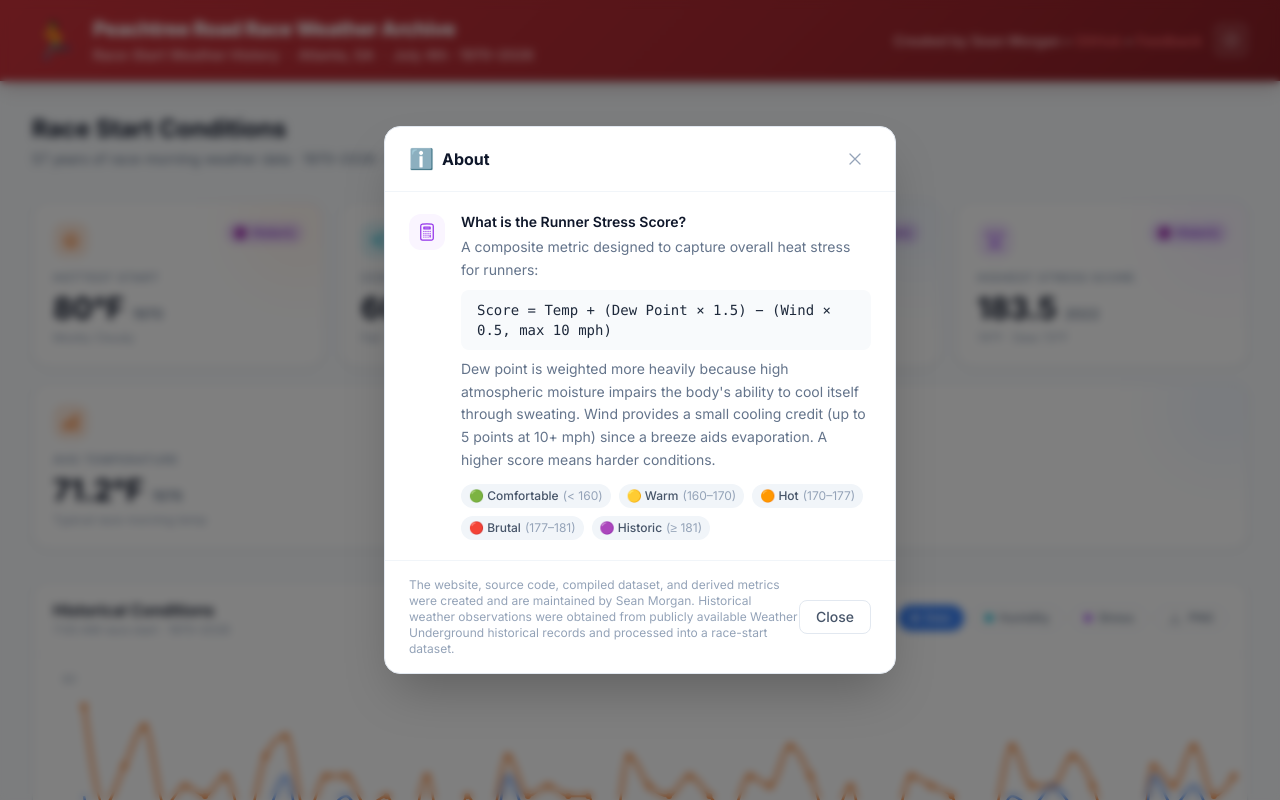
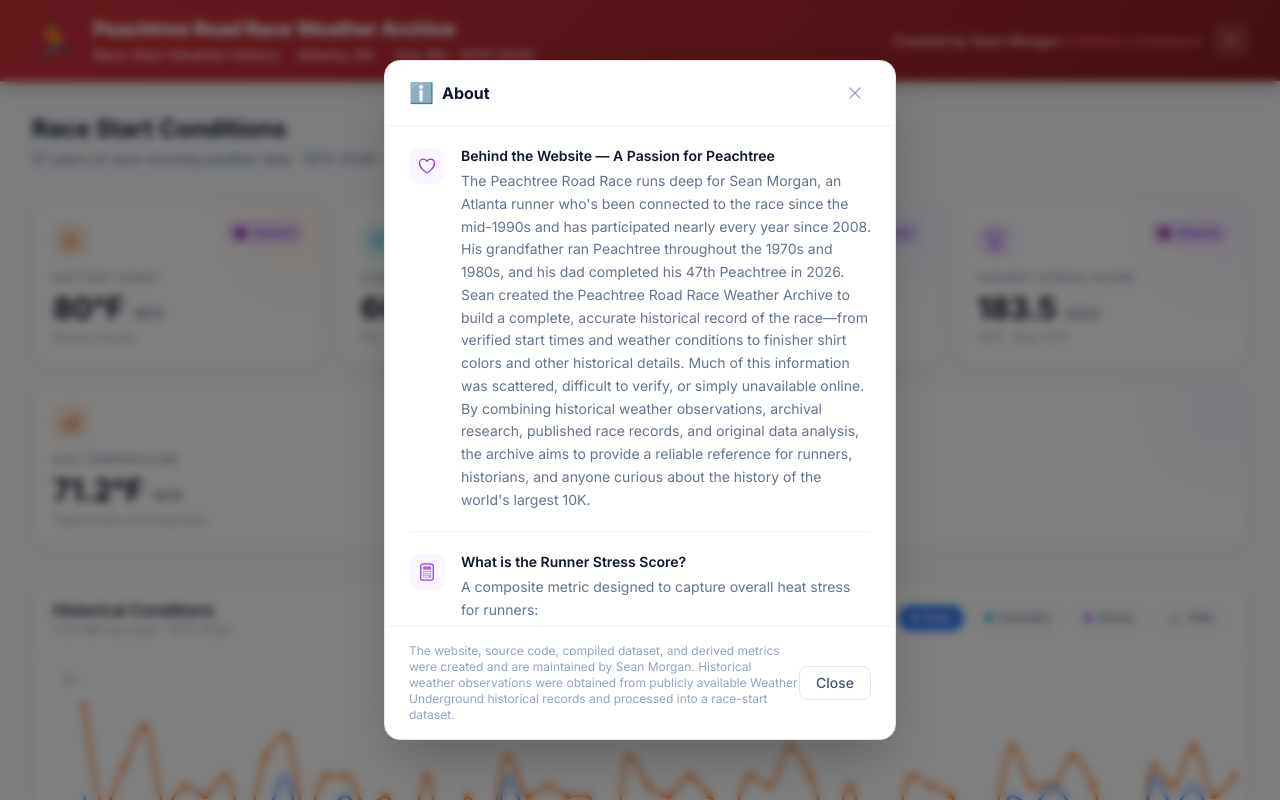
Before and after one commit to seanmorgan/peachtree-ui, a React (Vite) app: page / in a window 1280 px wide. Both pictures are taken after a click on the button "About this dashboard". Shown: the top 800 px of the page. Built offline with nearby package versions, Linux system fonts and the light colour scheme.

Commit message:
add start time details

```diff
--- a/src/components/InfoModal.tsx
+++ b/src/components/InfoModal.tsx
@@ -1,5 +1,5 @@
 import { motion, AnimatePresence } from 'framer-motion'
-import { XMarkIcon, CalculatorIcon } from '@heroicons/react/24/outline'
+import { XMarkIcon, CalculatorIcon, HeartIcon } from '@heroicons/react/24/outline'
 
 interface Props {
   open: boolean
@@ -63,7 +63,24 @@
 
               {/* Body — scrollable */}
               <div className="flex-1 overflow-y-auto overscroll-contain divide-y divide-slate-100 px-5 sm:px-6">
-                {/* Section 3 – Stress Score */}
+                {/* Section 1 – About */}
+                <div className="py-4 sm:py-5 flex gap-3 sm:gap-4">
+                  <div className="mt-0.5 flex-shrink-0 flex h-9 w-9 items-center justify-center rounded-xl bg-purple-50 text-purple-600">
+                    <HeartIcon className="h-5 w-5" />
+                  </div>
+                  <div>
+                    <h3 className="text-sm font-semibold text-slate-900 mb-1">
+                      Behind the Website — A Passion for Peachtree
+                    </h3>
+                    <p className="text-sm text-slate-500 leading-relaxed">
+                      The Peachtree Road Race runs deep for Sean Morgan, an Atlanta runner who's been connected to the race since the mid-1990s and has participated nearly every year since 2008. His grandfather ran Peachtree throughout the 1970s and 1980s, and his dad completed his 47th Peachtree in 2026.
+
+                      Sean created the Peachtree Road Race Weather Archive to build a complete, accurate historical record of the race—from verified start times and weather conditions to finisher shirt colors and other historical details. Much of this information was scattered, difficult to verify, or simply unavailable online. By combining historical weather observations, archival research, published race records, and original data analysis, the archive aims to provide a reliable reference for runners, historians, and anyone curious about the history of the world's largest 10K.
+
+                    </p>
+                  </div>
+                </div>
+                {/* Section 2 – Stress Score */}
                 <div className="py-4 sm:py-5 flex gap-3 sm:gap-4">
                   <div className="mt-0.5 flex-shrink-0 flex h-9 w-9 items-center justify-center rounded-xl bg-purple-50 text-purple-600">
                     <CalculatorIcon className="h-5 w-5" />
--- a/src/components/YearDetails.tsx
+++ b/src/components/YearDetails.tsx
@@ -134,8 +134,8 @@
                 <p className="font-medium text-slate-700">{record.time}</p>
               </div>
               <div>
-                <p className="text-xs text-slate-400">Pressure</p>
-                <p className="font-medium text-slate-700">{record.pressureIn} in</p>
+                <p className="text-xs text-slate-400">Start Time</p>
+                <p className="font-medium text-slate-700">{record.targetTime || '—'}</p>
               </div>
               <div>
                 <p className="text-xs text-slate-400">Precip</p>
```
